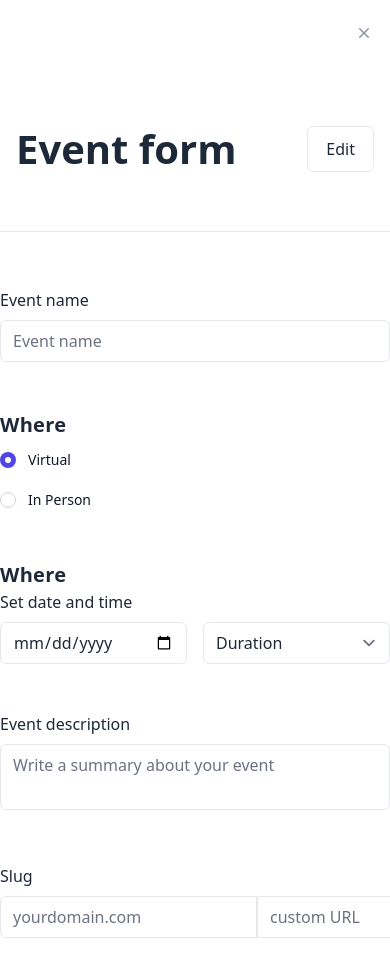
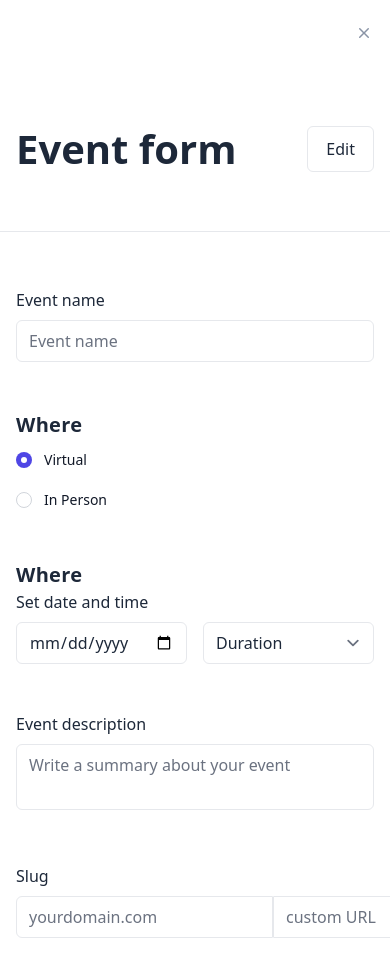
Before and after one commit to jmmarco/events, a React (Vite) app: page /events/new in a window 390 px wide. Shown: the top 976 px of the page. Built offline with nearby package versions, Linux system fonts and the light colour scheme.

Commit message:
Remove background color and add horizontal padding for smaller devices

```diff
--- a/src/components/events/EventMain.tsx
+++ b/src/components/events/EventMain.tsx
@@ -2,8 +2,6 @@ import { ChildrenProps } from '../../types/global'
 
 export default function EventMain({ children }: ChildrenProps) {
   return (
-    <main className="bg-grey-dark mx-auto max-w-2xl sm:px-6 lg:px-8">
-      {children}
-    </main>
+    <main className="mx-auto max-w-2xl px-4 sm:px-6 lg:px-8">{children}</main>
   )
 }
```
